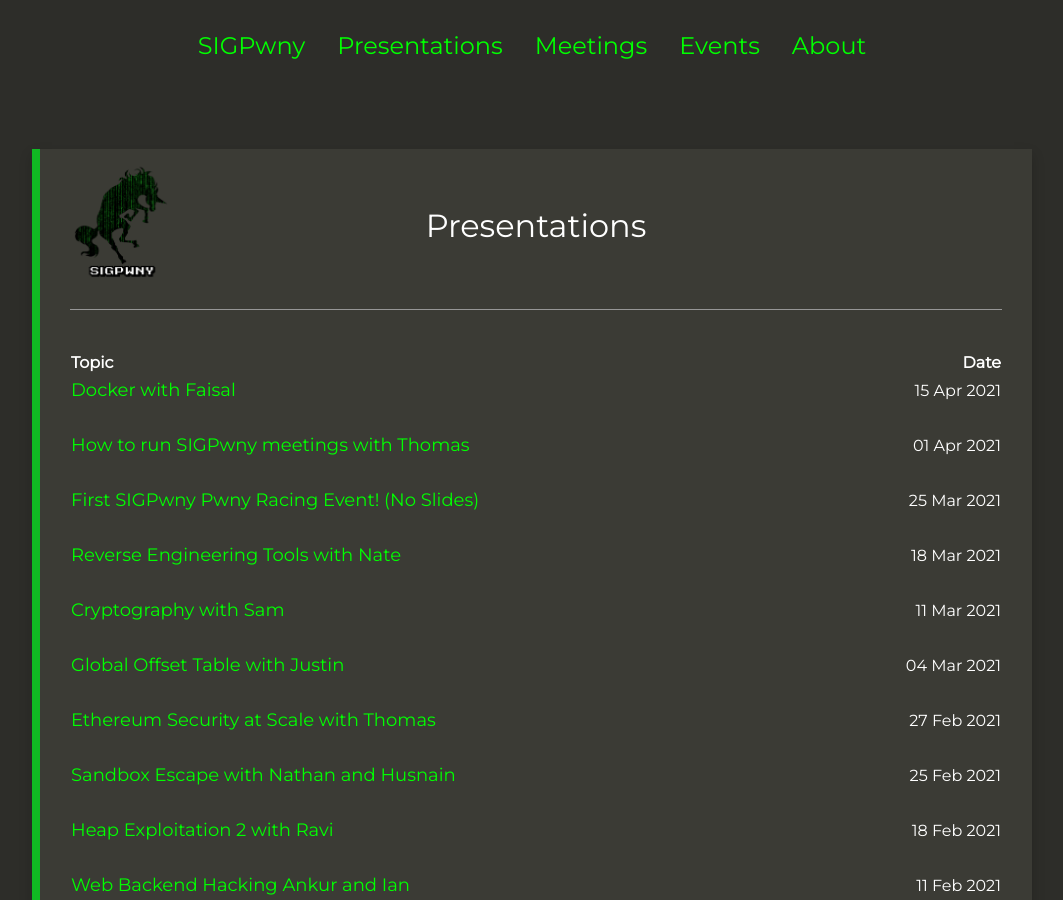
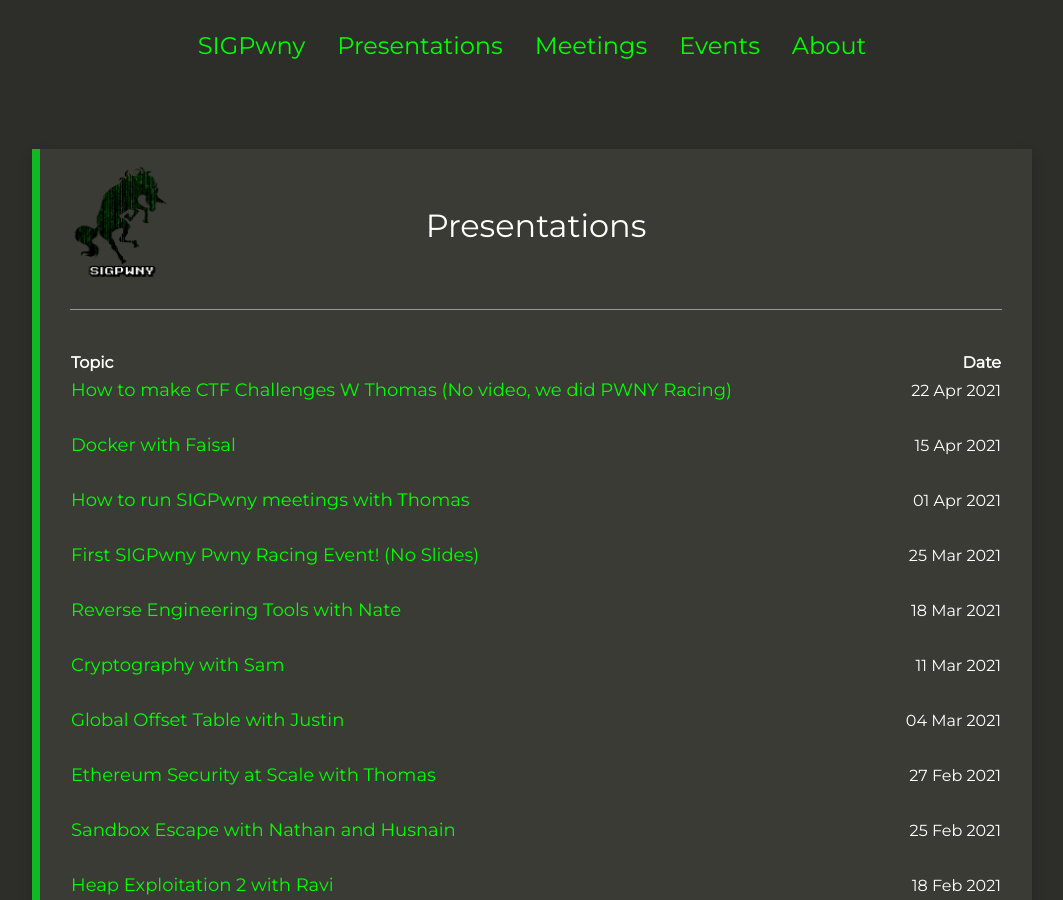
Before and after one commit to sigpwny/sigpwny.github.io-archive, a Jekyll site: the page built from presentation.md, in a window 1280 px wide and 900 px high. Shown: the whole window, without its empty margins (108-1171 px from the left). Built offline with Jekyll 4.4.1, drawn with Linux system fonts in a browser that asks for light colours; nearby versions of some CDN libraries.

Commit message:
How to make CTF

```diff
--- a/presentation.md
+++ b/presentation.md
@@ -2,6 +2,11 @@
 layout: page
 title: Presentations
 presentations: [
+  {
+    link: "https://sigpwny.github.io/presentation-content/SP2021/chal_dev.pdf",
+    title: "How to make CTF Challenges W Thomas (No video, we did PWNY Racing)",
+    date: "2021-04-22",
+  },
   {
     link: "https://sigpwny.github.io/presentation-content/SP2021/docker.pdf",
     title: "Docker with Faisal",
```
